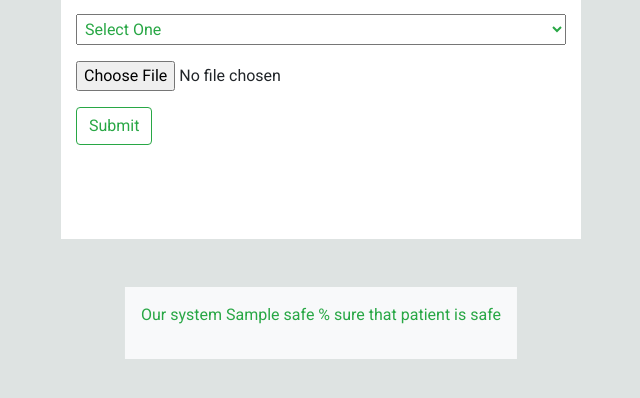
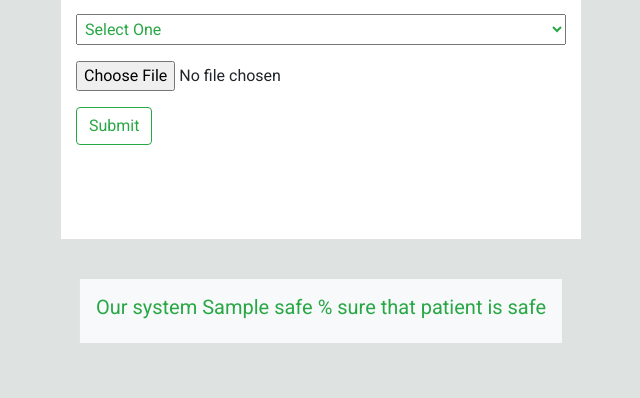
Before and after one commit to AnikaMeem/AI_HealthCare, a Django app: template smartHospital/templates/hospital/diseasePrediction.html in a window 1280 px wide. Shown: the part 185-583 px from the top of the page, without its empty margins (319-959 px from the left). Run offline with Django 3.2, Linux system fonts and the light colour scheme; tables that the repository leaves empty hold one stand-in row (values such as "Sample post"); the template is opened without the code that fills it: values that come from a table or form of the project are taken from there, most other values are stand-ins (such as "Sample title", 1, 10 or a date in 2020); some libraries are stand-ins or nearby versions.

Commit message:
disease prediction style changed
p tag replaced by h5

```diff
--- a/smartHospital/templates/hospital/diseasePrediction.html
+++ b/smartHospital/templates/hospital/diseasePrediction.html
@@ -36,9 +36,9 @@
         <div class="result-section bg-light p-3">
 
             {% if result %}
-                <p class="text-warning">Our system {{percent}} % sure that patient have the selected disease</p>
+                <h5 class="text-warning">Our system {{percent}} % sure that patient have the selected disease</h5>
             {% else %}
-                <p class="text-success">Our system {{safe}} % sure that patient is safe</p>
+                <h5 class="text-success">Our system {{safe}} % sure that patient is safe</h5>
             {% endif %}
 
 
```
